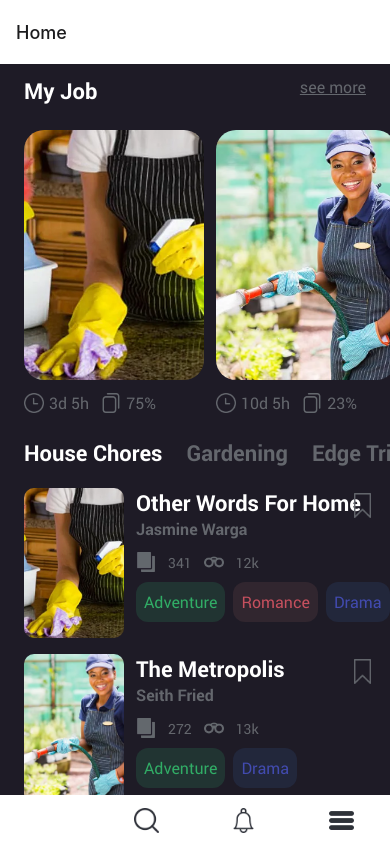
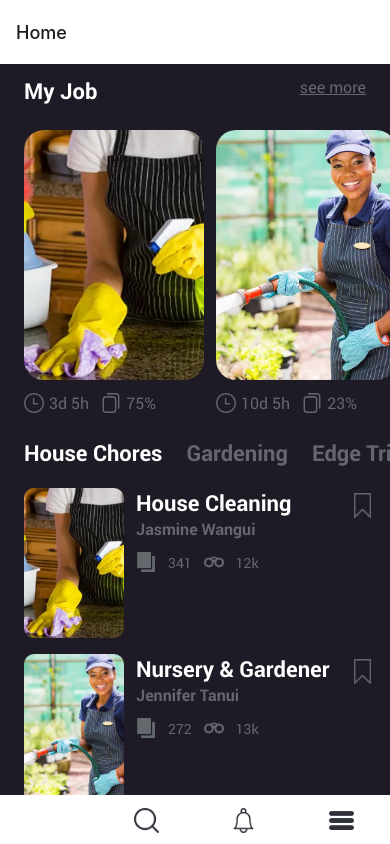
Before and after one commit to Pheon-Dev/wera, a React Native app: screen /Home in a window 390 px wide. Built offline with nearby package versions, Linux system fonts and the light colour scheme.

Commit message:
ADD: Details

```diff
--- a/screens/Home.js
+++ b/screens/Home.js
@@ -28,14 +28,14 @@ const Home = ({ navigation }) => {
 
     const jobHouseMaid = {
         id: 1,
-        jobName: "Other Words For Home",
+        jobName: "House Cleaning",
         jobCover: images.img_one,
         rating: 4.5,
-        language: "Eng",
+        language: "Eng/Kis/Gik",
         pageNo: 341,
-        author: "Jasmine Warga",
+        author: "Jasmine Wangui",
         genre: [
-            "Romance", "Adventure", "Drama"
+            "Maid", "Janitor", "Cook"
         ],
         readed: "12k",
         description: "Lorem ipsum dolor sit amet, officia excepteur ex fugiat reprehenderit enim labore culpa sint ad nisi Lorem pariatur mollit ex esse exercitation amet. Nisi anim cupidatat excepteur officia. Reprehenderit nostrud nostrud ipsum Lorem est aliquip amet voluptate voluptate dolor minim nulla est proident. Nostrud officia pariatur ut officia. Sit irure elit esse ea nulla sunt ex occaecat reprehenderit commodo officia dolor Lorem duis laboris cupidatat officia voluptate. Culpa proident adipisicing id nulla nisi laboris ex in Lorem sunt duis officia eiusmod. Aliqua reprehenderit commodo ex non excepteur duis sunt velit enim. Voluptate laboris sint cupidatat ullamco ut ea consectetur et est culpa et culpa duis.",
@@ -45,14 +45,14 @@ const Home = ({ navigation }) => {
 
     const jobGardener = {
         id: 2,
-        jobName: "The Metropolis",
+        jobName: "Nursery & Gardener",
         jobCover: images.img_two,
         rating: 4.1,
-        language: "Eng",
+        language: "Eng/Kis/Kal",
         pageNo: 272,
-        author: "Seith Fried",
+        author: "Jennifer Tanui",
         genre: [
-            "Adventure", "Drama"
+            "Watering", "Weeding"
         ],
         readed: "13k",
         description: "Lorem ipsum dolor sit amet, officia excepteur ex fugiat reprehenderit enim labore culpa sint ad nisi Lorem pariatur mollit ex esse exercitation amet. Nisi anim cupidatat excepteur officia. Reprehenderit nostrud nostrud ipsum Lorem est aliquip amet voluptate voluptate dolor minim nulla est proident. Nostrud officia pariatur ut officia. Sit irure elit esse ea nulla sunt ex occaecat reprehenderit commodo officia dolor Lorem duis laboris cupidatat officia voluptate. Culpa proident adipisicing id nulla nisi laboris ex in Lorem sunt duis officia eiusmod. Aliqua reprehenderit commodo ex non excepteur duis sunt velit enim. Voluptate laboris sint cupidatat ullamco ut ea consectetur et est culpa et culpa duis.",
@@ -62,14 +62,14 @@ const Home = ({ navigation }) => {
 
     const jobEdgeTrimmer = {
         id: 3,
-        jobName: "The Tiny Dragon",
+        jobName: "Edge Trimmer",
         jobCover: images.img_three,
         rating: 3.5,
-        language: "Eng",
+        language: "Eng/Kis/Luh",
         pageNo: 110,
-        author: "Ana C Bouvier",
+        author: "John Wakoli",
         genre: [
-            "Drama", "Adventure", "Romance"
+            "Trimmer", "Prunning", "Fencing"
         ],
         readed: "13k",
         description: "Lorem ipsum dolor sit amet, officia excepteur ex fugiat reprehenderit enim labore culpa sint ad nisi Lorem pariatur mollit ex esse exercitation amet. Nisi anim cupidatat excepteur officia. Reprehenderit nostrud nostrud ipsum Lorem est aliquip amet voluptate voluptate dolor minim nulla est proident. Nostrud officia pariatur ut officia. Sit irure elit esse ea nulla sunt ex occaecat reprehenderit commodo officia dolor Lorem duis laboris cupidatat officia voluptate. Culpa proident adipisicing id nulla nisi laboris ex in Lorem sunt duis officia eiusmod. Aliqua reprehenderit commodo ex non excepteur duis sunt velit enim. Voluptate laboris sint cupidatat ullamco ut ea consectetur et est culpa et culpa duis.",
```
